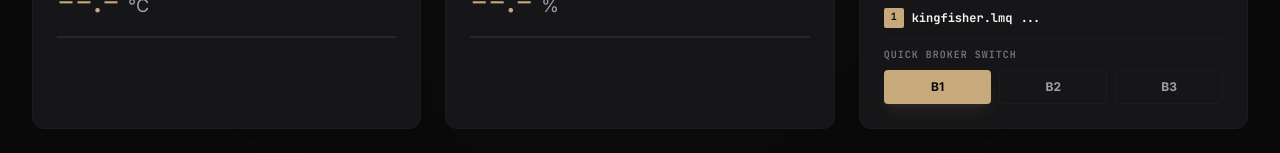
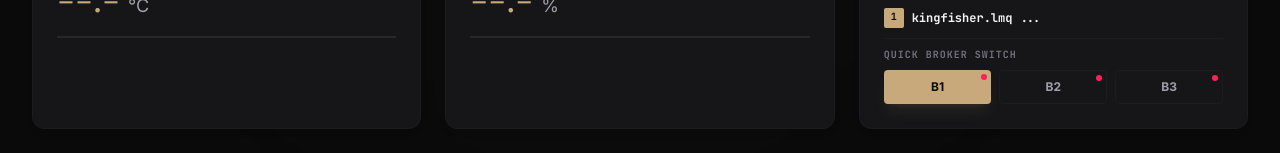
Before and after one commit to zaimsr/mqttzaim, a React (Vite) app: page / in a window 1280 px wide. Shown: the part 180-333 px from the top of the page. Built offline with nearby package versions, Linux system fonts and the light colour scheme; no server answers; a web font is replaced by a local one.

Commit message:
feat: improve broker UI, logging, and connection logic
- Added visual connection indicators to broker buttons
- Enabled re-triggering broker switches
- Optimized LavinMQ VHost authentication logic
- Added detailed MQTT lifecycle event logging
- Fixed password input state and type safety

```diff
--- a/server.ts
+++ b/server.ts
@@ -190,8 +190,8 @@ function connectToBroker(index: number, cfg: typeof DEFAULT_BROKERS[0]) {
   const url = `${protocol}://${cfg.server}:${cfg.port}`;
 
   let connectionUsername = cfg.user;
-  // If vhost is present, prepend vhost:username
-  if (cfg.vhost && cfg.vhost.trim().length > 0) {
+  // If vhost is present, prepend vhost:username (only for RabbitMQ clusters, NOT for LavinMQ clusters which contain .lmq. in server)
+  if (cfg.vhost && cfg.vhost.trim().length > 0 && !cfg.server.includes(".lmq.")) {
     connectionUsername = `${cfg.vhost}:${cfg.user}`;
   }
 
@@ -199,7 +199,7 @@ function connectToBroker(index: number, cfg: typeof DEFAULT_BROKERS[0]) {
     clientId: cfg.client_id || `WebProxy_${Math.random().toString(36).substring(2, 8)}`,
     rejectUnauthorized: false, // Mirror ESP32 espClient.setInsecure()
     keepalive: 60,
-    reconnectPeriod: 10000, // retry every 10s
+    reconnectPeriod: 10005, // retry every 10s
     connectTimeout: 15000,
   };
 
@@ -232,15 +232,17 @@ function connectToBroker(index: number, cfg: typeof DEFAULT_BROKERS[0]) {
     });
 
     client.on("reconnect", () => {
-      // Reconnection attempt
+      addLog("info", brokerLabel, `Mencoba menghubungkan ulang ke ${cfg.server}:${cfg.port}...`);
     });
 
     client.on("close", () => {
-      // Offline trigger
+      addLog("warning", brokerLabel, `Koneksi ke broker ditutup atau terputus.`);
+      broadcastState();
     });
 
     client.on("offline", () => {
-      // Disconnection detected
+      addLog("warning", brokerLabel, `Broker lari ke mode offline.`);
+      broadcastState();
     });
 
     client.on("error", (err) => {
--- a/src/App.tsx
+++ b/src/App.tsx
@@ -190,9 +190,6 @@ export default function App() {
   };
 
   const triggerSwitchBroker = async (idx: number) => {
-    // If we're already active there, ignore
-    if (state.activeBrokerIndexESP32 === idx) return;
-
     setMutationLoading(`broker-${idx}`);
     try {
       const res = await fetch('/api/switch-broker', {
@@ -386,19 +383,29 @@ export default function App() {
                   <div className="grid grid-cols-3 gap-2">
                     {[0, 1, 2].map((idx) => {
                       const isActive = state.activeBrokerIndexESP32 === idx;
+                      const connState = state.brokerConnectionStates.find(b => b.index === idx);
+                      const isConnected = connState?.connected;
+                      const isConnecting = connState?.connecting;
+                      const statusColor = isConnected
+                        ? 'bg-emerald-500 shadow-[0_0_8px_rgba(16,185,129,0.5)]'
+                        : isConnecting
+                          ? 'bg-amber-500 animate-pulse'
+                          : 'bg-rose-500';
                       return (
                         <button
                           key={idx}
                           id={`shortcut-broker-btn-${idx}`}
                           onClick={() => triggerSwitchBroker(idx)}
                           disabled={mutationLoading !== null}
-                          className={`py-2 rounded font-bold text-xs transition-all duration-200 cursor-pointer ${
+                          className={`py-2 rounded font-bold text-xs transition-all duration-200 cursor-pointer relative ${
                             isActive
                               ? 'bg-[#c7a97c] text-[#0a0a0b] shadow-lg shadow-[#c7a97c]/10'
-                              : 'bg-zinc-805 border border-[#1c1c1e] text-zinc-400 hover:border-[#c7a97c] hover:text-white'
+                              : 'bg-[#161618] border border-[#1c1c1e] text-zinc-400 hover:border-[#c7a97c] hover:text-[#c7a97c]'
                           }`}
+                          title={`Web Proxy ${isConnected ? 'Terhubung' : isConnecting ? 'Menghubungkan' : 'Terputus'}`}
                         >
                           B{idx + 1}
+                          <span className={`absolute top-1 right-1 w-1.5 h-1.5 rounded-full ${statusColor}`} />
                         </button>
                       );
                     })}
--- a/src/components/BrokerConfigForm.tsx
+++ b/src/components/BrokerConfigForm.tsx
@@ -176,7 +176,7 @@ export default function BrokerConfigForm({ initialBrokers, initialLabels, onSave
                   <div className="relative">
                     <input
                       type={showPasswords[idx] ? 'text' : 'password'}
-                      value={broker.pass}
+                      value={broker.pass || ''}
                       placeholder="••••••••••••"
                       onChange={(e) => handleBrokerChange(idx, 'pass', e.target.value)}
                       className="w-full bg-[#161618] text-[#e2e2e2] pl-3.5 pr-10 py-2 text-xs rounded border border-[#1c1c1e] focus:outline-none focus:border-[#c7a97c] transition-all font-mono"
--- a/src/types.ts
+++ b/src/types.ts
@@ -13,6 +13,8 @@ export interface SystemState {
   relayStates: boolean[];
   variasiMode: number;
   activeBrokerIndexESP32: number;
+  relayLabels: string[];
+  brokers: BrokerConfig[];
   brokerConnectionStates: {
     index: number;
     connected: boolean;
```
